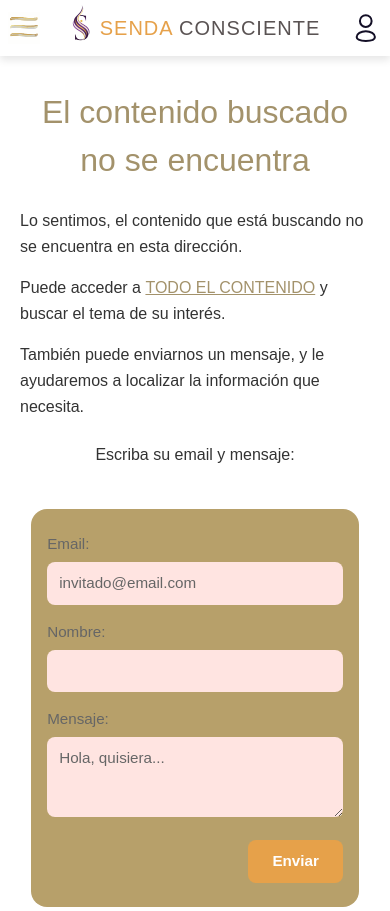
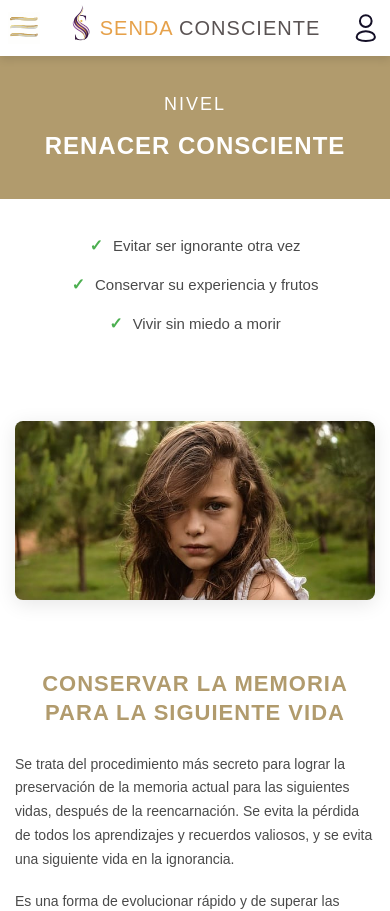
Before and after one commit to orbimatrix/Conscious-path, a Next.js app: page /renacer in a window 390 px wide. Before the commit this address had no page. Shown: the top 911 px of the page. Built offline with nearby package versions, Linux system fonts and the light colour scheme.

Commit message:
Remove unused image file 'kid-3031836_640B.jpg' from the public photos directory to clean up assets.

```diff
--- /dev/null
+++ b/src/app/renacer/page.tsx
@@ -0,0 +1,63 @@
+"use client"
+import React from "react";
+import FooterSection from "../components/FooterSection";
+import "./renacer.css";
+
+export default function RenacerPage() {
+  return (
+    <div className="renacer-page">
+      <main className="renacer-main">
+        <section className="renacer-hero">
+          <div className="renacer-hero-content">
+            <h1 className="renacer-title">NIVEL</h1>
+            <h2 className="renacer-subtitle">RENACER CONSCIENTE</h2>
+          </div>
+        </section>
+
+        <section className="renacer-benefits">
+          <div className="renacer-benefits-container">
+            <ul className="renacer-benefits-list">
+              <li className="renacer-benefit-item">
+                <span className="benefit-icon">✓</span>
+                <span className="benefit-text">Evitar ser ignorante otra vez</span>
+              </li>
+              <li className="renacer-benefit-item">
+                <span className="benefit-icon">✓</span>
+                <span className="benefit-text">Conservar su experiencia y frutos</span>
+              </li>
+              <li className="renacer-benefit-item">
+                <span className="benefit-icon">✓</span>
+                <span className="benefit-text">Vivir sin miedo a morir</span>
+              </li>
+            </ul>
+          </div>
+        </section>
+
+        <section className="renacer-image-section">
+          <div className="renacer-image-container">
+            <img
+              src="/fotos/renacer.jpg"
+              alt="Renacer Consciente"
+              className="renacer-image"
+            />
+          </div>
+        </section>
+
+        <section className="renacer-info-section">
+          <div className="renacer-info-container">
+            <h2 className="renacer-info-title">CONSERVAR LA MEMORIA PARA LA SIGUIENTE VIDA</h2>
+            <div className="renacer-info-content">
+              <p className="renacer-info-paragraph">
+                Se trata del procedimiento más secreto para lograr la preservación de la memoria actual para las siguientes vidas, después de la reencarnación. Se evita la pérdida de todos los aprendizajes y recuerdos valiosos, y se evita una siguiente vida en la ignorancia.
+              </p>
+              <p className="renacer-info-paragraph">
+                Es una forma de evolucionar rápido y de superar las lecciones del espíritu. También ayuda a evitar la disolución del alma por el estancamiento en problemas irresolubles. Además ayuda a conservar recursos y recuerdos para mejorar la siguiente vida.
+              </p>
+            </div>
+          </div>
+        </section>
+      </main>
+      <FooterSection />
+    </div>
+  );
+}
--- /dev/null
+++ b/src/app/renacer/renacer.css
@@ -0,0 +1,325 @@
+/* Renacer Page Styles */
+.renacer-page {
+  min-height: 100vh;
+  background: white;
+}
+
+.renacer-main {
+  width: 100%;
+}
+
+/* Hero Section */
+.renacer-hero {
+  background: #B19B6D;
+  padding: 60px 20px;
+  text-align: center;
+}
+
+.renacer-hero-content {
+  max-width: 1200px;
+  margin: 0 auto;
+}
+
+.renacer-title {
+  color: #ffffff;
+  font-size: 24px;
+  font-weight: 400;
+  margin: 0 0 10px 0;
+  text-transform: uppercase;
+  letter-spacing: 2px;
+}
+
+.renacer-subtitle {
+  color: #ffffff;
+  font-size: 36px;
+  font-weight: 600;
+  margin: 0;
+  text-transform: uppercase;
+  letter-spacing: 1px;
+}
+
+/* Benefits Section */
+.renacer-benefits {
+  padding: 60px 20px;
+  background: white;
+  text-align: center;
+}
+
+.renacer-benefits-container {
+  max-width: 800px;
+  margin: 0 auto;
+  display: flex;
+  justify-content: center;
+}
+
+.renacer-benefits-list {
+  list-style: none;
+  padding: 0;
+  margin: 0;
+  text-align: left;
+}
+
+.renacer-benefit-item {
+  display: flex;
+  align-items: center;
+  justify-content: center;
+  margin-bottom: 20px;
+  font-size: 18px;
+  color: #4A4A4A;
+}
+
+.benefit-icon {
+  color: #4CAF50;
+  font-size: 20px;
+  font-weight: bold;
+  margin-right: 15px;
+  flex-shrink: 0;
+}
+
+.benefit-text {
+  font-weight: 400;
+  line-height: 1.5;
+}
+
+/* Image Section */
+.renacer-image-section {
+  padding: 60px 20px;
+  background: white;
+  text-align: center;
+  display: flex;
+  justify-content: center;
+  align-items: center;
+}
+
+.renacer-image-container {
+  max-width: 1200px;
+  margin: 0 auto;
+  display: flex;
+  justify-content: center;
+}
+
+.renacer-image {
+  width: 100%;
+  max-width: 1000px;
+  height: auto;
+  border-radius: 8px;
+  box-shadow: 0 4px 20px rgba(0, 0, 0, 0.1);
+  display: block;
+  margin: 0 auto;
+}
+
+/* Info Section */
+.renacer-info-section {
+  padding: 60px 20px;
+  background: white;
+}
+
+.renacer-info-container {
+  max-width: 900px;
+  margin: 0 auto;
+  text-align: center;
+}
+
+.renacer-info-title {
+  color: #B19B6D;
+  font-size: 28px;
+  font-weight: 600;
+  margin: 0 0 40px 0;
+  text-transform: uppercase;
+  letter-spacing: 1px;
+  line-height: 1.3;
+}
+
+.renacer-info-content {
+  text-align: left;
+}
+
+.renacer-info-paragraph {
+  color: #4A4A4A;
+  font-size: 16px;
+  line-height: 1.7;
+  margin: 0 0 25px 0;
+  font-weight: 400;
+}
+
+.renacer-info-paragraph:last-child {
+  margin-bottom: 0;
+}
+
+/* Mobile Responsive Design */
+@media (max-width: 1024px) {
+  .renacer-hero {
+    padding: 50px 20px;
+  }
+
+  .renacer-title {
+    font-size: 22px;
+  }
+
+  .renacer-subtitle {
+    font-size: 32px;
+  }
+
+  .renacer-benefits {
+    padding: 50px 20px;
+  }
+
+  .renacer-benefit-item {
+    font-size: 17px;
+  }
+
+  .renacer-image-section {
+    padding: 50px 20px;
+  }
+
+  .renacer-info-section {
+    padding: 50px 20px;
+  }
+
+  .renacer-info-title {
+    font-size: 26px;
+    margin-bottom: 35px;
+  }
+
+  .renacer-info-paragraph {
+    font-size: 15px;
+  }
+}
+
+@media (max-width: 768px) {
+  .renacer-hero {
+    padding: 40px 15px;
+  }
+
+  .renacer-title {
+    font-size: 20px;
+  }
+
+  .renacer-subtitle {
+    font-size: 28px;
+  }
+
+  .renacer-benefits {
+    padding: 40px 15px;
+  }
+
+  .renacer-benefit-item {
+    font-size: 16px;
+    margin-bottom: 18px;
+  }
+
+  .benefit-icon {
+    font-size: 18px;
+    margin-right: 12px;
+  }
+
+  .renacer-image-section {
+    padding: 40px 15px;
+  }
+
+  .renacer-info-section {
+    padding: 40px 15px;
+  }
+
+  .renacer-info-title {
+    font-size: 24px;
+    margin-bottom: 30px;
+  }
+
+  .renacer-info-paragraph {
+    font-size: 15px;
+    margin-bottom: 20px;
+  }
+}
+
+@media (max-width: 480px) {
+  .renacer-hero {
+    padding: 35px 15px;
+  }
+
+  .renacer-title {
+    font-size: 18px;
+  }
+
+  .renacer-subtitle {
+    font-size: 24px;
+  }
+
+  .renacer-benefits {
+    padding: 35px 15px;
+  }
+
+  .renacer-benefit-item {
+    font-size: 15px;
+    margin-bottom: 15px;
+  }
+
+  .benefit-icon {
+    font-size: 16px;
+    margin-right: 10px;
+  }
+
+  .renacer-image-section {
+    padding: 35px 15px;
+  }
+
+  .renacer-info-section {
+    padding: 35px 15px;
+  }
+
+  .renacer-info-title {
+    font-size: 22px;
+    margin-bottom: 25px;
+  }
+
+  .renacer-info-paragraph {
+    font-size: 14px;
+    margin-bottom: 18px;
+  }
+}
+
+@media (max-width: 360px) {
+  .renacer-hero {
+    padding: 30px 15px;
+  }
+
+  .renacer-title {
+    font-size: 16px;
+  }
+
+  .renacer-subtitle {
+    font-size: 22px;
+  }
+
+  .renacer-benefits {
+    padding: 30px 15px;
+  }
+
+  .renacer-benefit-item {
+    font-size: 14px;
+    margin-bottom: 12px;
+  }
+
+  .benefit-icon {
+    font-size: 15px;
+    margin-right: 8px;
+  }
+
+  .renacer-image-section {
+    padding: 30px 15px;
+  }
+
+  .renacer-info-section {
+    padding: 30px 15px;
+  }
+
+  .renacer-info-title {
+    font-size: 20px;
+    margin-bottom: 20px;
+  }
+
+  .renacer-info-paragraph {
+    font-size: 13px;
+    margin-bottom: 15px;
+  }
+}
```
Also changed, not shown: public/fotos/renacer.jpg (renamed from public/fotos/kid-3031836_640B.jpg).
